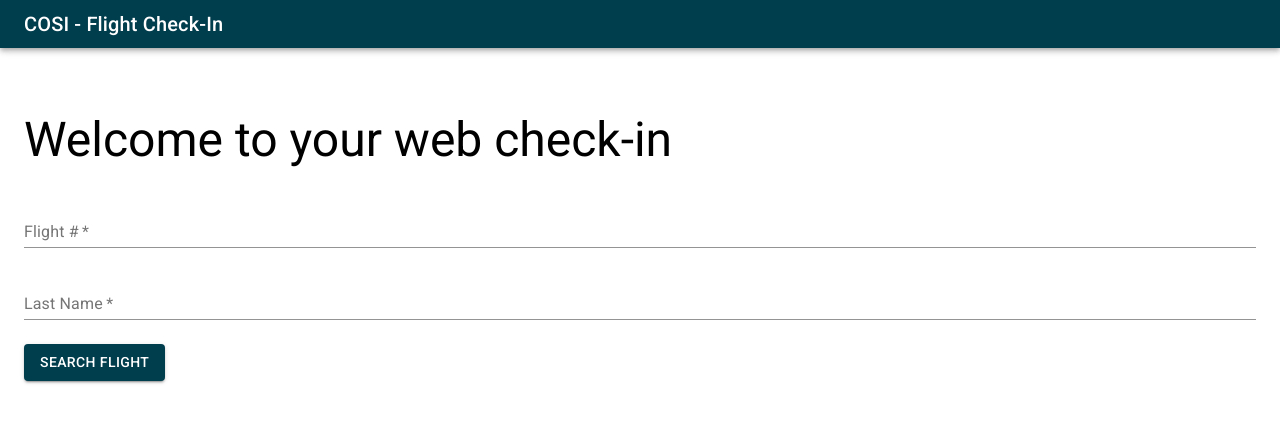
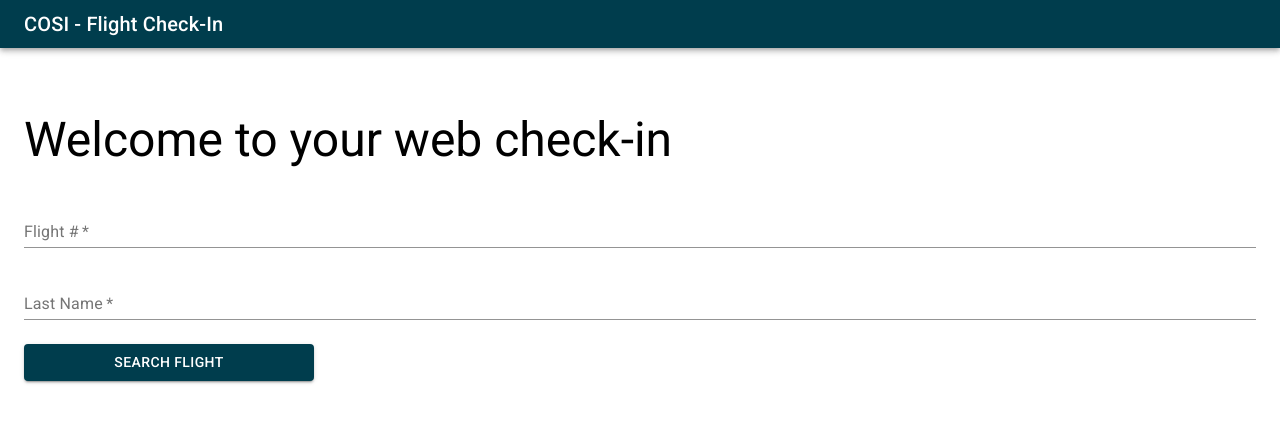
Before and after one commit to kbooz/cosi-exercise, a React (Create React App) app: page / in a window 1280 px wide. Shown: the top 422 px of the page. Built offline with nearby package versions, Linux system fonts and the light colour scheme.

Commit message:
Loading state inside button

```diff
--- a/src/app/routes/SearchFlight/SearchFlight.tsx
+++ b/src/app/routes/SearchFlight/SearchFlight.tsx
@@ -1,5 +1,11 @@
 import * as React from "react";
-import { TextField, Typography, Button, Grid } from "@material-ui/core";
+import {
+	TextField,
+	Typography,
+	Button,
+	Grid,
+	CircularProgress,
+} from "@material-ui/core";
 import { useFormik } from "formik";
 import * as Yup from "yup";
 
@@ -7,7 +13,7 @@ import { FlightQuery } from "../../types/Flight";
 
 interface SearchFlightProps {
 	onSubmitSearch?: (data: FlightQuery) => void;
-	disabled?: boolean;
+	isLoading?: boolean;
 }
 
 const schema = Yup.object({
@@ -17,7 +23,7 @@ const schema = Yup.object({
 		.required("Fill your last name"),
 });
 
-function SearchFlight({ onSubmitSearch, disabled }: SearchFlightProps) {
+function SearchFlight({ onSubmitSearch, isLoading }: SearchFlightProps) {
 	const { values, errors, handleChange, handleSubmit } = useFormik<
 		FlightQuery
 	>({
@@ -72,15 +78,20 @@ function SearchFlight({ onSubmitSearch, disabled }: SearchFlightProps) {
 								helperText={errors.lastName}
 							/>
 						</Grid>
-						<Grid item xs={12}>
+						<Grid item xs={12} md={3}>
 							<Button
+								fullWidth
 								color="primary"
 								variant="contained"
 								type="submit"
 								data-testid="submit"
-								disabled={disabled}
+								disabled={isLoading}
 							>
-								Search Flight
+								{isLoading ? (
+									<CircularProgress size={16} />
+								) : (
+									"Search Flight"
+								)}
 							</Button>
 						</Grid>
 					</Grid>
```
